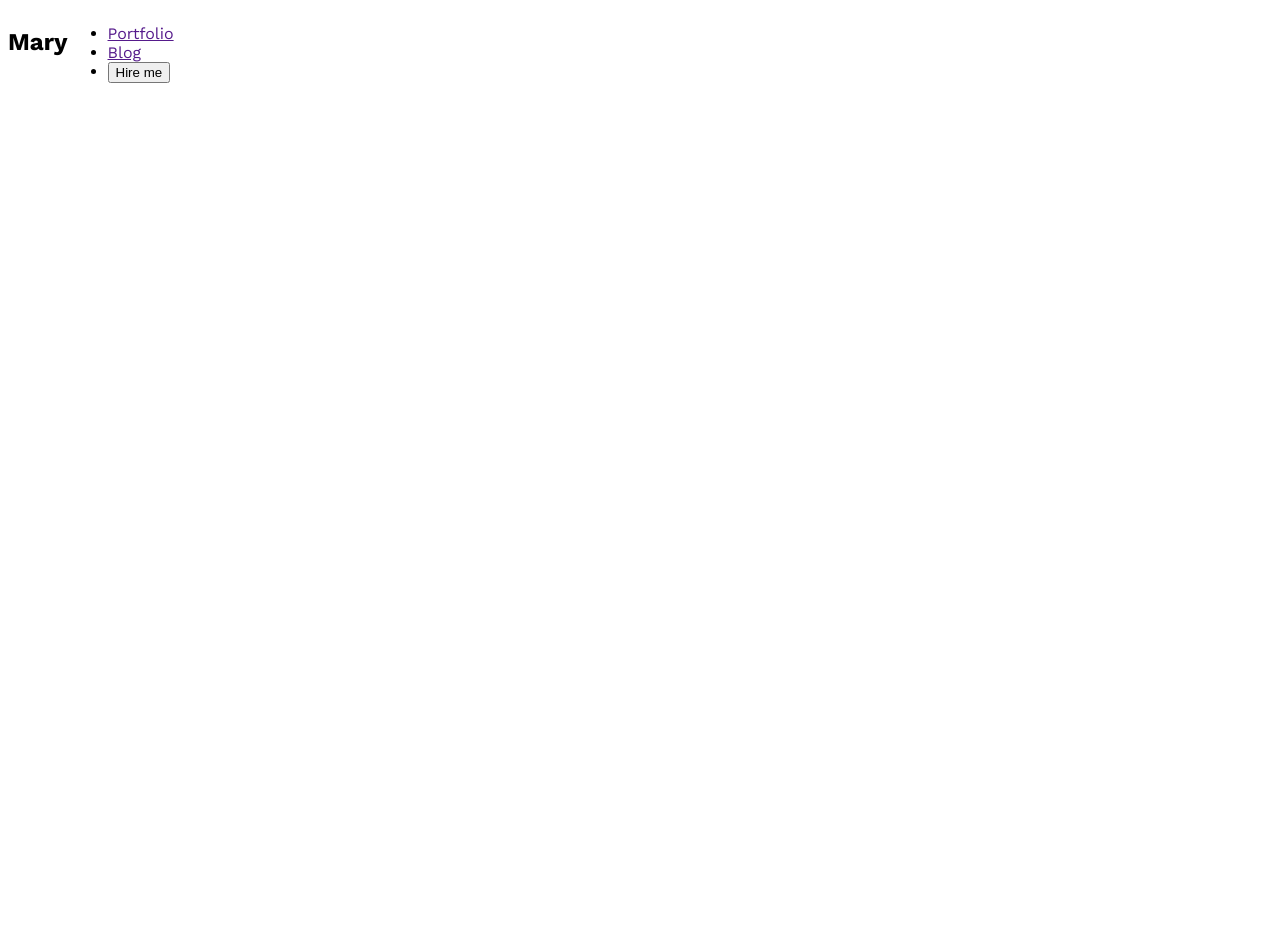
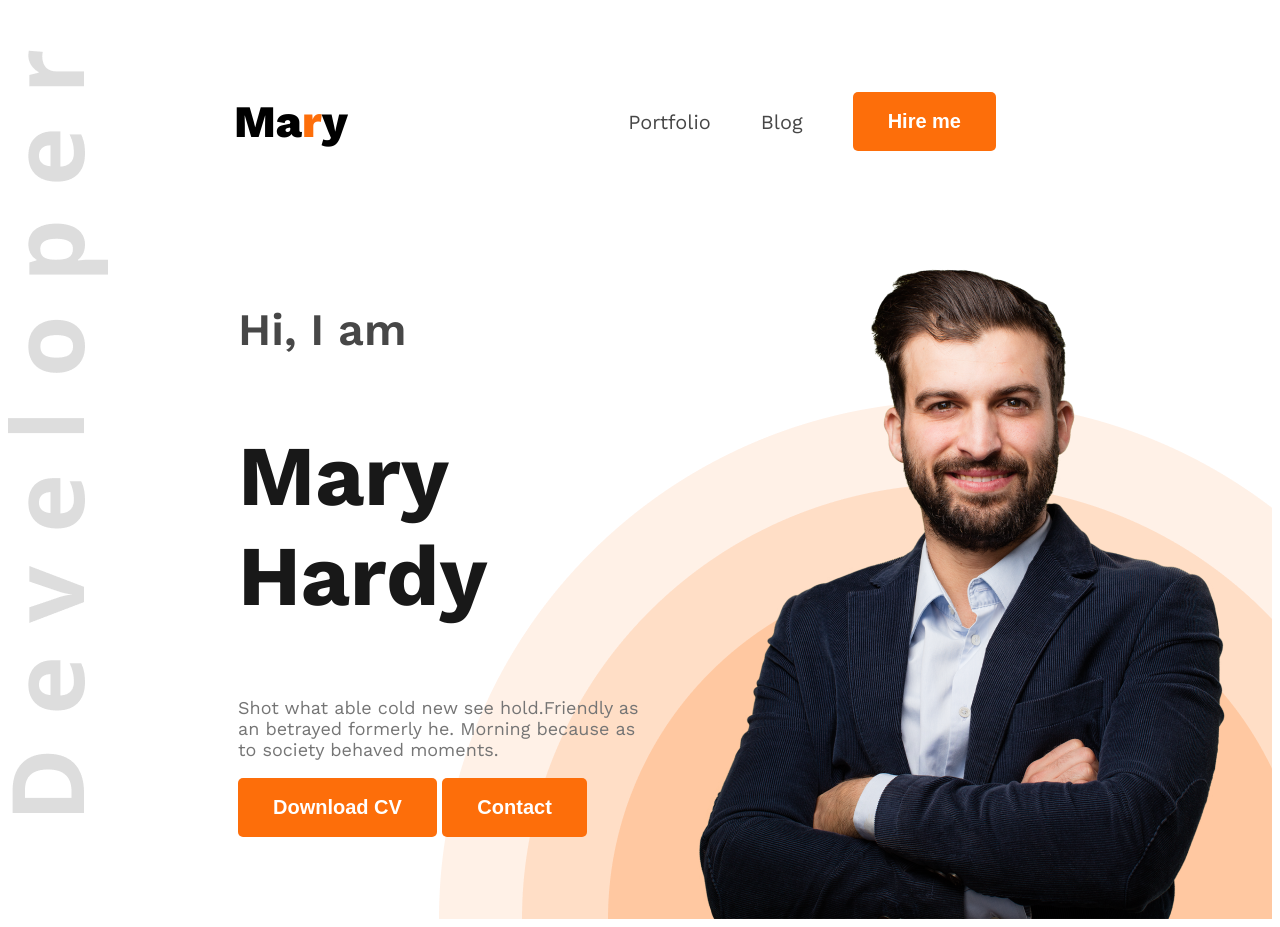
Before and after one commit to Hossain345/Module-06-for-code, a plain HTML site: page 6th-project/index.html in a window 1280 px wide. Before the commit the page ends 800 px from the top, so only its background shows below. Drawn offline with nearby package versions, Linux system fonts and the light colour scheme.

Commit message:
banner and heading complete

```diff
--- a/6th-project-style/style.css
+++ b/6th-project-style/style.css
@@ -19,5 +19,96 @@
 /* nav style */
 .nav-bar{
     display: flex;
+    align-items: center;
+    justify-content: space-between;
+
+    margin: 50px 226px;
+}
+
+.nav-title{
+  font-weight: 800;
+  font-size: 45px;
+}
+
+nav ul li{
+  list-style: none;
+  margin-right: 50px;
+}
+
+ul li a{
+  text-decoration: none;
+  font-size: 20px;
+  font-weight: 400;
 
 }
+
+nav ul{
+  display: flex;
+  align-items: center;
+}
+
+/* nav color */
+.text-primary{
+  color: #FD6E0A;
+}
+
+.dark-2{
+  color: #474747;
+}
+
+.btn-primary{
+  background-color: #FD6E0A;
+  color: #FFFFFF;
+  padding: 18px 35px;
+  border-radius: 5px;
+  opacity: 100%;
+  font-weight: 700;
+  font-size: 20px;
+  border: none;
+}
+
+/* banner style */
+.banner-greetings{
+  font-weight: 600;
+  font-size: 45px;
+}
+
+.banner-title{
+  font-weight: 700;
+  font-size: 85px;
+}
+
+.banner-description{
+  font-weight: 400;
+  font-size: 18px;
+}
+
+.banner-content{
+  width:585px;
+  height: 356px;
+  margin-bottom: 5px;
+}
+
+.banner-profile-pic{
+  width: 585px;
+  height: 676px;
+}
+
+.banner{
+  display: flex;
+  justify-content: space-between;
+  margin: 0px 38px 0px 230px;
+}
+
+.banner-img{
+  background-image: url("../6th-project-assets/developer.png"), url("../6th-project-assets/header_bg.png");
+  background-repeat: no-repeat;
+  background-position: top left, bottom right;
+}
+/* banner color */
+.dark-1{
+  color: #181818;
+}
+.dark-3{
+  color: #757575;
+}
--- a/6th-project/index.html
+++ b/6th-project/index.html
@@ -13,19 +13,29 @@
     <link rel="stylesheet" href="../6th-project-style/style.css">
 </head>
 <body class="work-sans-normal">
-    <header>
+    <header class="banner-img">
          <nav class="nav-bar">
-            <h2>Ma<span>r</span>y</h2>
+            <h3 class="nav-title">Ma<span class="text-primary">r</span>y</h3>
             <ul>
-                <li><a href="">Portfolio</a></li>
-                <li><a href="">Blog</a></li>
-                <li><a href=""><button>Hire me</button></a></li>
+                <li><a class="dark-2" href="">Portfolio</a></li>
+                <li><a class="dark-2" href="">Blog</a></li>
+                <li><a class="dark-2" href=""><button class="btn-primary">Hire me</button></a></li>
             </ul>
         </nav>
+
+        <div class="banner">
+            <div class="banner-content">
+                <h4 class="banner-greetings dark-2">Hi, I  am</h4>
+                <h2 class="banner-title dark-1">Mary Hardy</h2>
+                <p class="banner-description dark-3">Shot what able cold new see hold.Friendly as an betrayed formerly he. Morning because as to society behaved moments.</p>
+                <button class="btn-primary">Download CV</button>
+                <button class="btn-primary">Contact</button>
+            </div>
+            <img class="banner-profile-pic" src="../6th-project-assets/hardy.png" alt="This is banner photo">
+        </div>
     </header>
 
     <main>
-
 
     </main>
 
```
